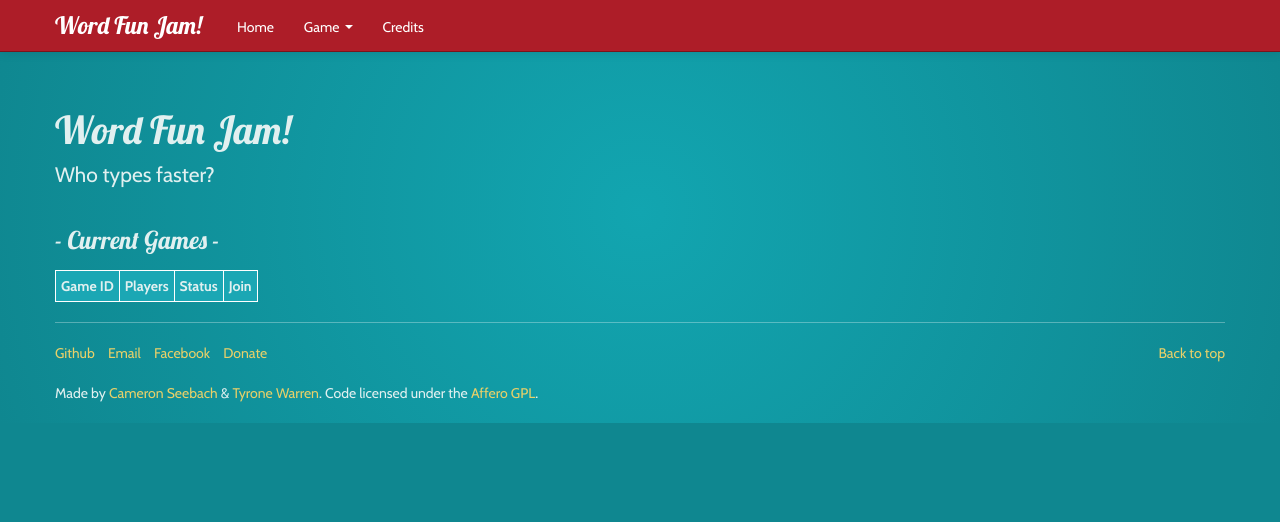
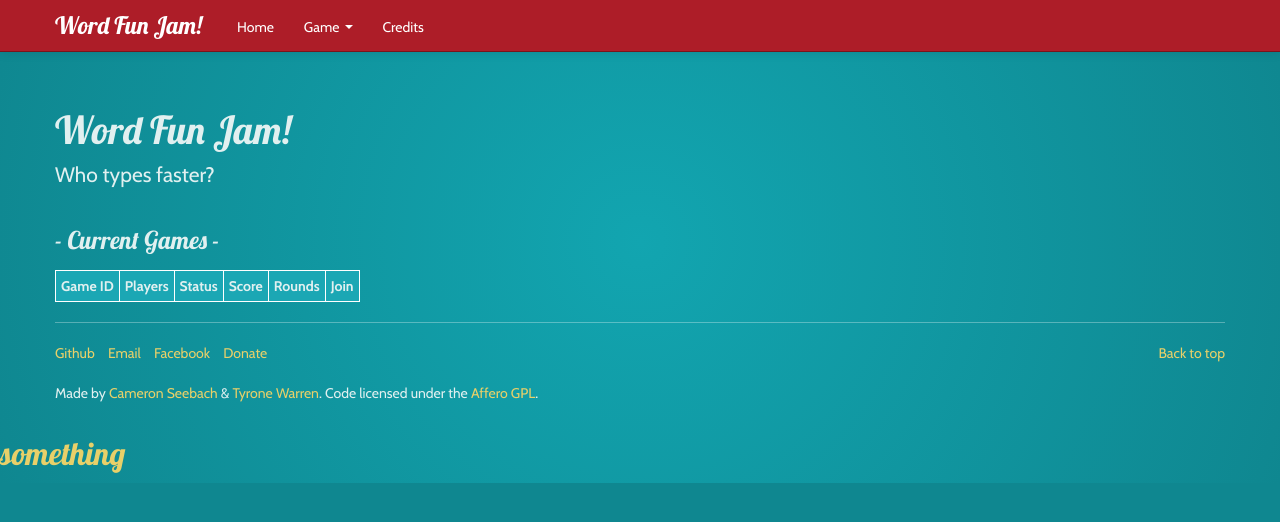
Before and after one commit to spirulence/word-fun-jam, a plain HTML site: page join.html in a window 1280 px wide. Drawn offline with nearby package versions, Linux system fonts and the light colour scheme; no server answers.

Commit message:
toying with join game feature

```diff
--- a/join.html
+++ b/join.html
@@ -96,12 +96,16 @@
       <th>Game ID</th>
       <th>Players</th>
       <th>Status</th>
+      <th>Score</th>
+      <th>Rounds</th>
       <th>Join</th>
   </head>
   <tr ng-repeat="game in games">
     <td>{{game.name}}</td>
     <td><span ng-repeat="player in game.players">{{player.nick}}<br /></span></td>
     <td><span ng-show="game.players.length < 2">Open</span><span ng-show="game.players.length > 1">Full</span></td>
+    <td>Score</td>
+    <td>Rounds</td>
     <td><a ng-show="game.players.length < 2" class="join" href="#">Join</a></td>
   </tr>
 </table>
@@ -132,7 +136,7 @@
 
 </div><!-- /container -->
 
-
+<h2><a class="something" href="#">something</a></h2>
 
     <!-- Le javascript
     ================================================== -->
@@ -144,7 +148,7 @@
     <script type="text/javascript">
       $(document).ready(function(){
 
-        $('#something').click(function(){
+        $('.something').click(function(){
           alert('join');
           // console.log(e);
           // e.preventDefault();
```
Also changed, not shown: server.js (+5 -3 lines).
